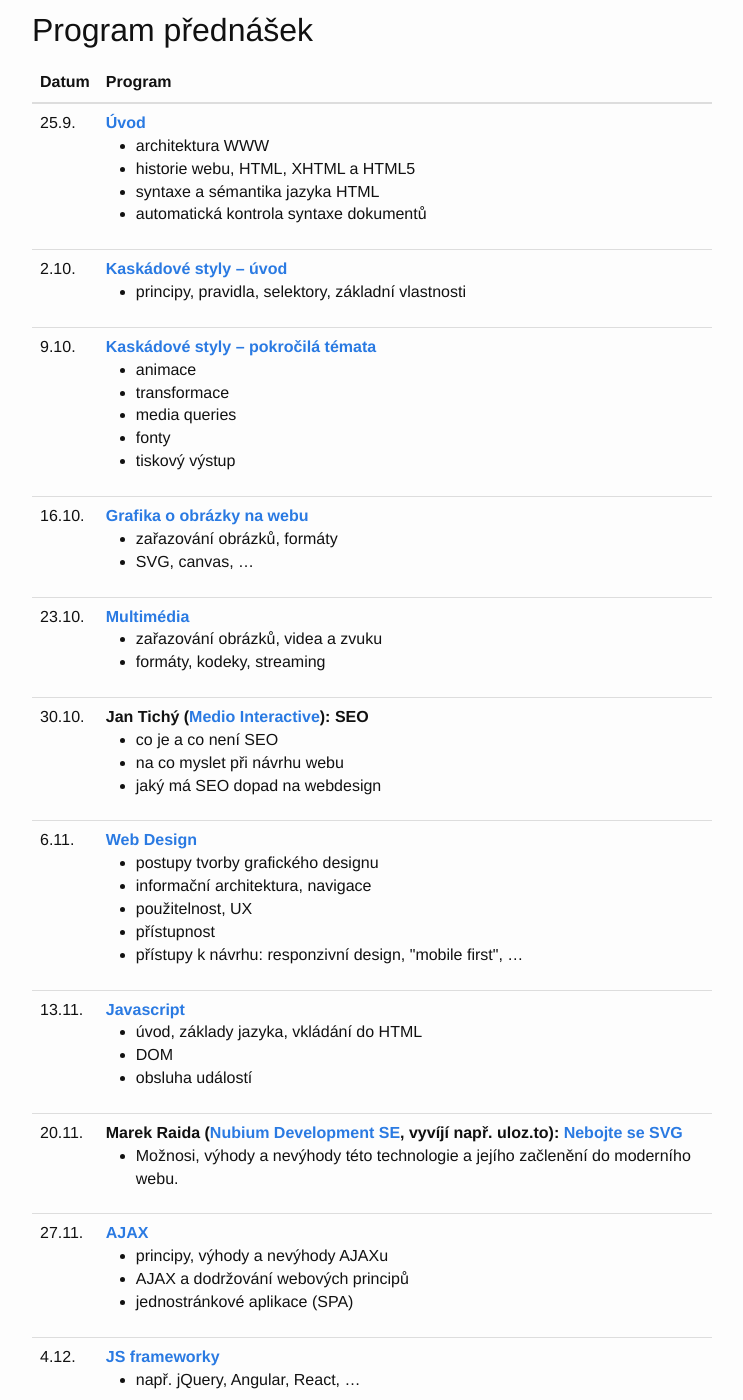
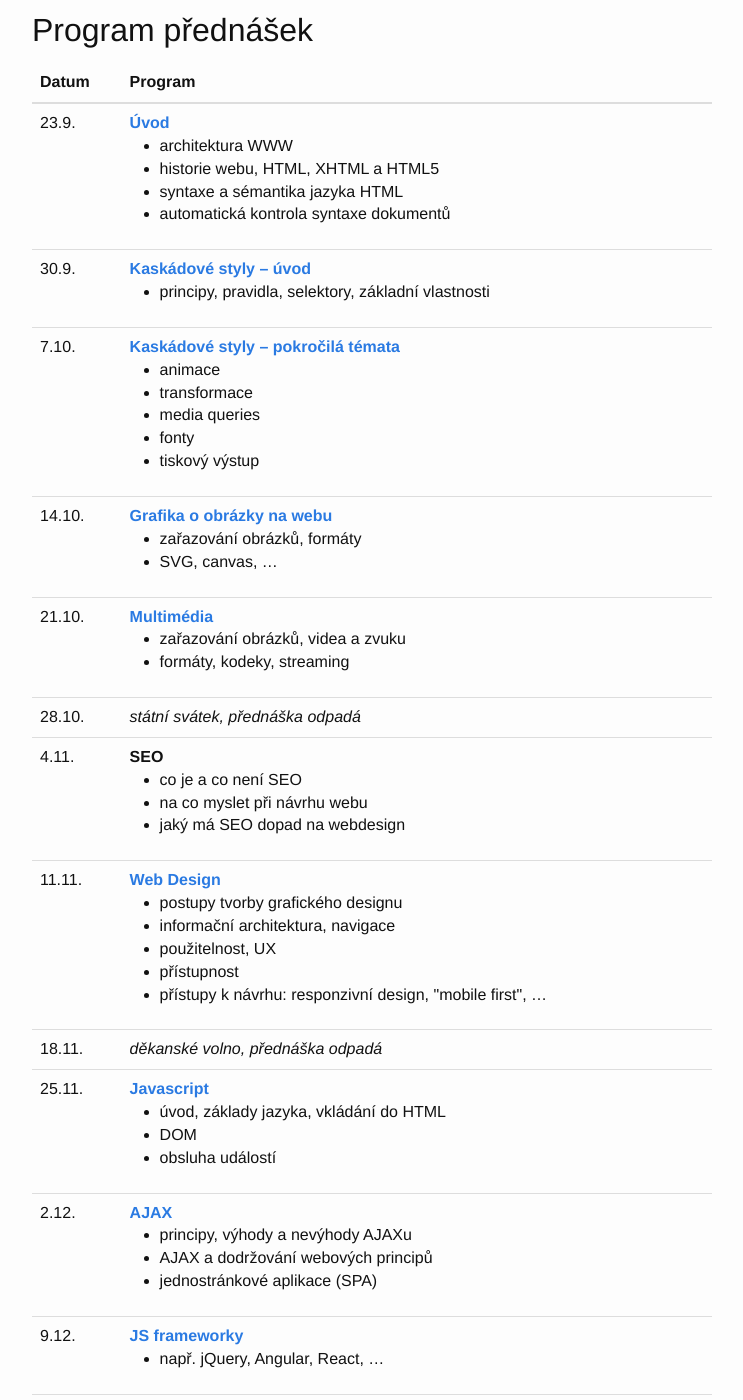
Before and after one commit to 4iz268/4iz268.github.io, a Jekyll site: the page built from prednasky/index.html, in a window 1280 px wide and 1400 px high, scrolled down 200 px. Shown: the whole window, without its empty margins (268-1011 px from the left). Built offline with Jekyll 4.4.1, drawn with Linux system fonts in a browser that asks for light colours; nearby versions of some CDN libraries; some of the changed text lies outside the part shown.

Commit message:
Aktualizace termínů na další semestr
Které pako nechalo odpadnout dva pátky?

```diff
--- a/prednasky/index.html
+++ b/prednasky/index.html
@@ -28,7 +28,7 @@
       </td>
     </tr>
     <tr>
-      <td>2.10.</td>
+      <td>30.9.</td>
       <td>
         <strong><a href="http://www.kosek.cz/vyuka/4iz268/prednasky/css/">Kaskádové styly – úvod</a></strong>
         <ul>
@@ -37,7 +37,7 @@
       </td>
     </tr>
     <tr>
-      <td>9.10.</td>
+      <td>7.10.</td>
       <td>
         <strong><a href="http://www.kosek.cz/vyuka/4iz268/prednasky/css2/">Kaskádové styly – pokročilá témata</a></strong>
         <ul>
@@ -50,7 +50,7 @@
       </td>
     </tr>
     <tr>
-      <td>16.10.</td>
+      <td>14.10.</td>
       <td>
         <strong><a href="http://www.kosek.cz/vyuka/4iz268/prednasky/grafika/">Grafika o obrázky na webu</a></strong>
         <ul>
@@ -60,7 +60,7 @@
       </td>
     </tr>
     <tr>
-      <td>23.10.</td>
+      <td>21.10.</td>
       <td><strong><a href="http://www.kosek.cz/vyuka/4iz268/prednasky/multimedia/">Multimédia</a></strong>
         <ul>
           <li>zařazování obrázků, videa a zvuku</li>
@@ -69,9 +69,13 @@
       </td>
     </tr>
     <tr>
-      <td>30.10.</td>
+      <td>28.10.</td>
+      <td><em>státní svátek, přednáška odpadá</em></td>
+    </tr>
+    <tr>
+      <td>4.11.</td>
       <td>
-        <strong>Jan Tichý (<a href="http://www.medio.cz/">Medio Interactive</a>): SEO</strong>
+        <strong>SEO</strong>
         <ul>
           <li>co je a co není SEO</li>
           <li>na co myslet při návrhu webu</li>
@@ -81,7 +85,7 @@
       </td>
     </tr>
     <tr>
-      <td>6.11.</td>
+      <td>11.11.</td>
       <td>
         <strong><a href="http://www.kosek.cz/vyuka/4iz268/prednasky/design/">Web Design</a></strong>
         <ul>
@@ -94,7 +98,11 @@
       </td>
     </tr>
     <tr>
-      <td>13.11.</td>
+      <td>18.11.</td>
+      <td><em>děkanské volno, přednáška odpadá</em></td>
+    </tr>
+    <tr>
+      <td>25.11.</td>
       <td>
         <strong><a href="http://www.kosek.cz/vyuka/4iz268/prednasky/js-uvod/">Javascript</a></strong>
         <ul>
@@ -104,8 +112,9 @@
         </ul>
       </td>
     </tr>
+    <!--
     <tr>
-      <td>20.11.</td>
+      <td>9.12.</td>
       <td>
         <strong>Marek Raida (<a href="http://www.nubium.cz/">Nubium Development SE</a>, vyvíjí např. uloz.to): <a href="https://rawgit.com/revelon/reveal.js/master/svg-intro.html">Nebojte se SVG</a></strong>
         <ul>
@@ -113,8 +122,9 @@
         </ul>
       </td>
     </tr>
+    -->
     <tr>
-      <td>27.11.</td>
+      <td>2.12.</td>
       <td>
         <strong><a href="http://www.kosek.cz/vyuka/4iz268/prednasky/ajax/">AJAX</a></strong>
         <ul>
@@ -125,7 +135,7 @@
       </td>
     </tr>
     <tr>
-      <td>4.12.</td>
+      <td>9.12.</td>
       <td>
         <strong><a href="http://www.kosek.cz/vyuka/4iz268/prednasky/js-frameworky/">JS frameworky</a></strong>
         <ul>
```
Also changed, not shown: other parts of prednasky/index.html (+3 -3 lines).
